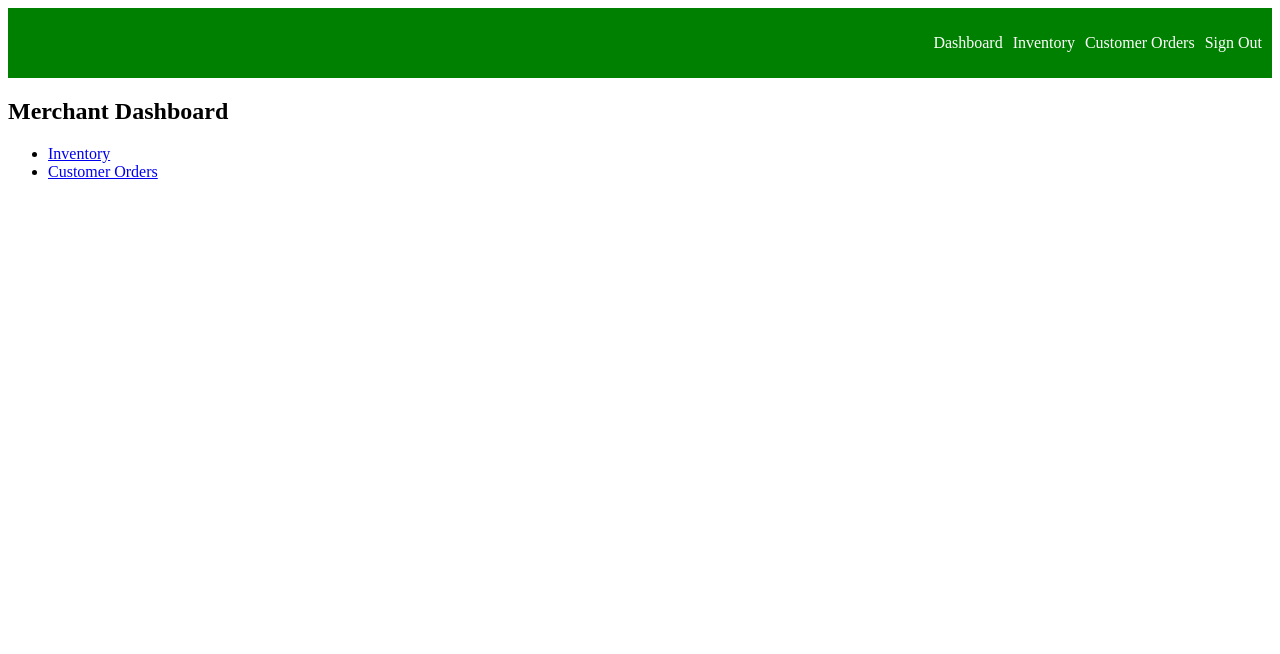
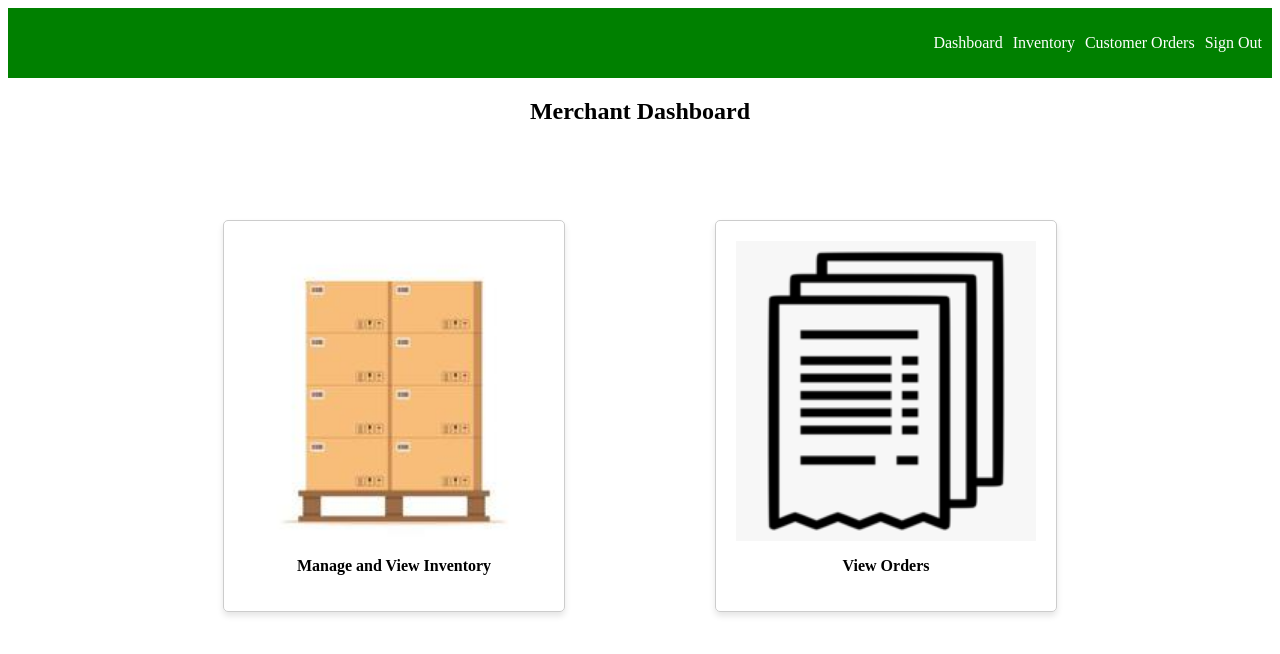
Before and after one commit to riceandbeans35/fullstack, a React (Create React App) app in the folder client/: page /merchantdashboard/1 in a window 1280 px wide. Shown: the top 654 px of the page. Built offline with nearby package versions, Linux system fonts and the light colour scheme; no server answers.

Commit message:
Added styles to merchant dashboard.

```diff
--- a/client/src/merchantpages/MerchantDashboard.js
+++ b/client/src/merchantpages/MerchantDashboard.js
@@ -3,6 +3,9 @@ import { Link, useParams } from "react-router-dom";
 import MerchantNavbar from "../components/MerchantNavbar";
 import { io } from "socket.io-client";
 import { useSnackbar } from "notistack";
+import inventory from "../assets/inventory.jpeg";
+import orders from "../assets/order.png";
+import "../styles/MerchantDashboard.css";
 
 const MerchantDashboard = () => {
   const [merchantId, setMerchantId] = useState(null);
@@ -33,15 +36,29 @@ const MerchantDashboard = () => {
   return (
     <div>
       <MerchantNavbar />
-      <h2>Merchant Dashboard</h2>
-      <ul>
-        <li>
-          <Link to={`/inventory/${merchantId}`}>Inventory</Link>
-        </li>
-        <li>
-          <Link to={`/customerorders/${merchantId}`}>Customer Orders</Link>
-        </li>
-      </ul>
+      <h2 className="header">Merchant Dashboard</h2>
+      <div className="card-container">
+        <div className="card">
+          <Link to={`/inventory/${merchantId}`} className="card-link">
+            <img src={inventory} alt="Inventory" className="card-image" />
+            <div className="card-description">
+              <p>
+                <strong>Manage and View Inventory</strong>
+              </p>
+            </div>
+          </Link>
+        </div>
+        <div className="card">
+          <Link to={`/customerorders/${merchantId}`} className="card-link">
+            <img src={orders} alt="Orders" className="card-image" />
+            <div className="card-description">
+              <p>
+                <strong>View Orders</strong>
+              </p>
+            </div>
+          </Link>
+        </div>
+      </div>
     </div>
   );
 };
--- /dev/null
+++ b/client/src/styles/MerchantDashboard.css
@@ -0,0 +1,65 @@
+.header {
+  text-align: center;
+}
+
+.card {
+  border: 1px solid #ccc;
+  border-radius: 5px;
+  padding: 20px;
+  margin: 75px;
+  width: 300px;
+  box-shadow: 0 4px 6px rgba(0, 0, 0, 0.1);
+  transition: transform 0.2s;
+}
+
+.card:hover {
+  transform: scale(1.05);
+}
+
+.card-link {
+  text-decoration: none;
+  color: inherit;
+  display: flex;
+  flex-direction: column;
+  align-items: center;
+  text-align: center;
+  background: white;
+  border-radius: 5px;
+  transition: box-shadow 0.3s, transform 0.2s;
+  width: 100%;
+}
+
+.card-image {
+  width: 100%;
+  height: auto;
+}
+
+.card-description {
+  text-align: center;
+}
+.order-card-description {
+  text-align: center;
+  align-items: center;
+}
+
+.card-description h3 {
+  font-size: 1.5rem;
+}
+
+.card-description p {
+  font-size: 1rem;
+}
+
+.dashboard-container {
+  display: flex;
+  justify-content: center;
+  align-items: center;
+  flex-direction: column;
+}
+
+.card-container {
+  display: flex;
+  justify-content: center;
+  align-items: center;
+  width: 100%;
+}
```
Also changed, not shown: client/src/assets/inventory.jpeg (added), client/src/assets/order.png (added).
